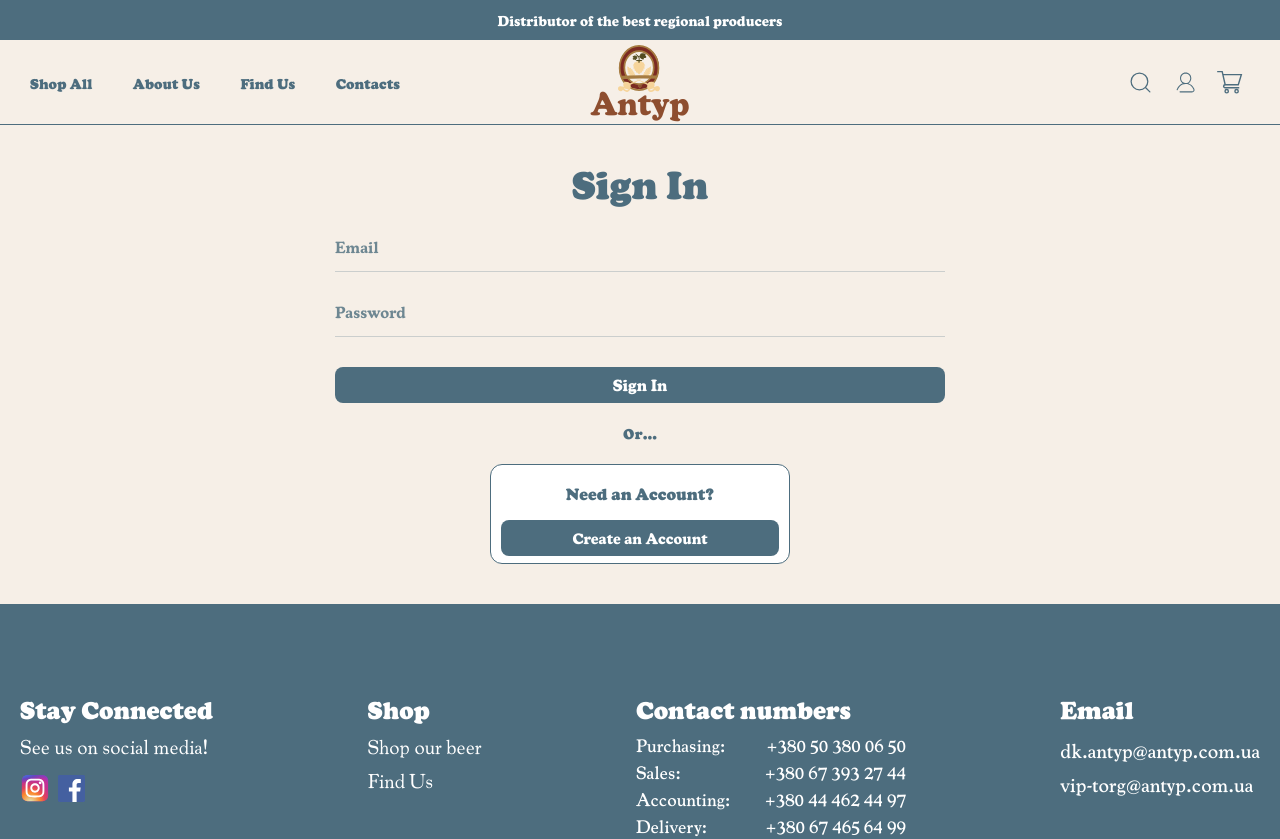
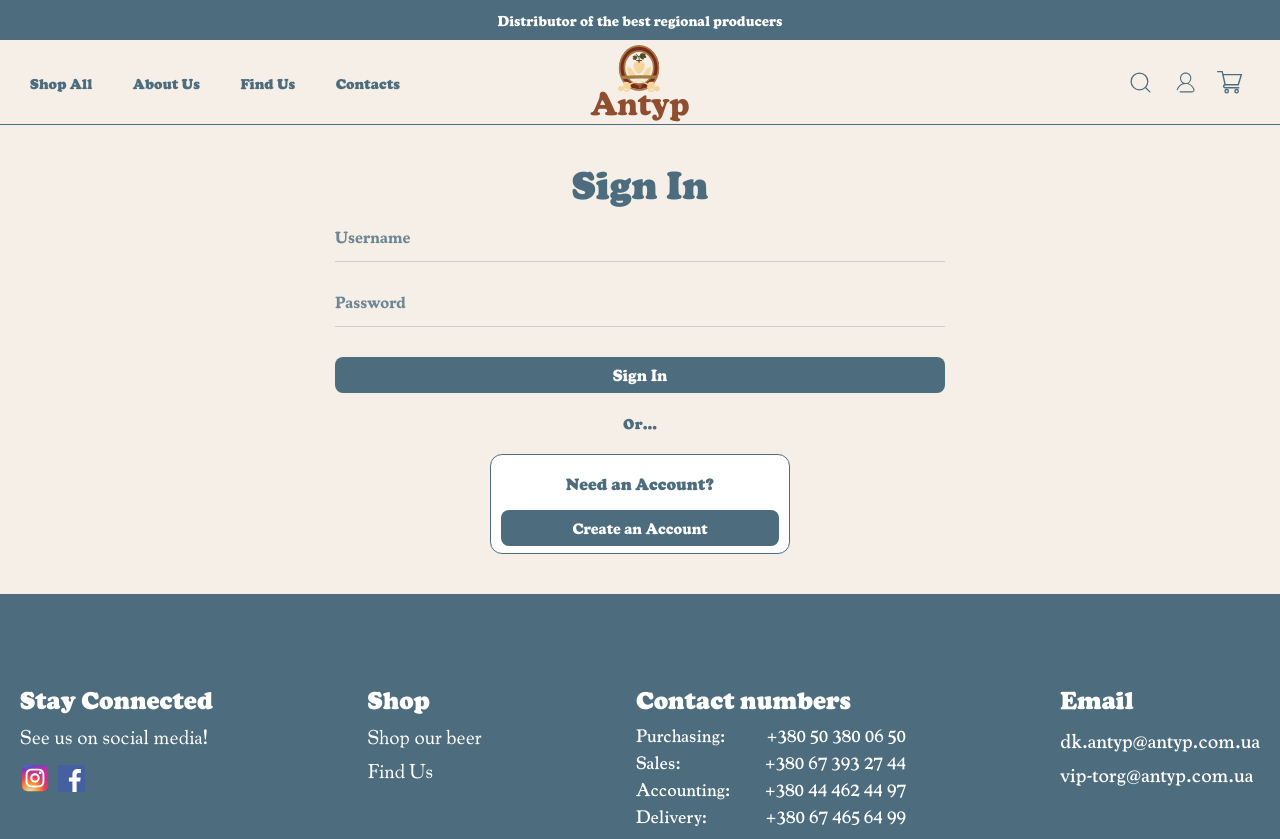
Before and after one commit to ZubMaksym/antyp-ecommerce-app, a Next.js app: page /login in a window 1280 px wide. Shown: the top 839 px of the page. Built offline with nearby package versions, Linux system fonts and the light colour scheme.

Commit message:
implement login validation

```diff
--- a/src/app/login/page.tsx
+++ b/src/app/login/page.tsx
@@ -1,19 +1,79 @@
-import EmailInput from '@/components/ui/EmailInput';
+'use client';
+import UsernameInput from '@/components/ui/UsernameInput';
 import { PasswordInput } from '@/components/ui/PasswordInput';
 import Button from '@/components/ui/Button';
 import Link from 'next/link';
+import { useForm, SubmitHandler } from 'react-hook-form'; // <- Ось тут
+import { LoginFormFields } from '@/types/componentTypes';
+import { yupResolver } from '@hookform/resolvers/yup';
+import { LoginValidationSchema } from '@/schemas/LoginValidationSchema';
+import { useRouter } from 'next/navigation';
+import { useState } from 'react';
+
 
 const LoginPage = () => {
+    const router = useRouter();
+    const [accessToken, setAccessToken] = useState<string | null>(null);
+    const [error, setError] = useState<string | null>(null);
+
+    const { register, handleSubmit, formState: { errors } } = useForm<LoginFormFields>({
+        resolver: yupResolver(LoginValidationSchema),
+        mode: 'onChange',
+    });
+
+    const onSubmit: SubmitHandler<LoginFormFields> = async (data) => {
+        try {
+            setError(null);
+
+            const res = await fetch('http://62.171.154.171:5000/login', {
+                method: 'POST',
+                headers: {
+                    'Content-Type': 'application/json',
+                },
+                body: JSON.stringify({
+                    username: data.username,
+                    password: data.password,
+                    twoFactorCode: '',
+                }),
+                credentials: 'include',
+            });
+
+            if (!res.ok) {
+                throw new Error('Failed to login');
+            }
+
+            const result = await res.json();
+            setAccessToken(result.accessToken);
+            if (result.role === 'ADMIN') router.push('/admin');
+        } catch (error: any) {
+            console.error(error);
+            setError(error.message || 'Something went wrong');
+        }
+    };
+
     return (
         <section className='mt-[30px] mb-[40px] flex justify-center'>
             <div className='flex flex-col justify-center items-center'>
                 <h1 className='text-[38px] font-black text-center text-[#4d6d7e]'>Sign In</h1>
-                <form className='md:w-[610px] px-[20px] md:px-0 *:first:mt-[10px] *:mt-[15px] *:last:mt-[30px]'>
-                    <EmailInput />
-                    <PasswordInput />
-                    <Button apearence='primary' classname='w-full h-[36px]'>
+                <form
+                    className='md:w-[610px] px-[20px] md:px-0'
+                    onSubmit={handleSubmit(onSubmit)}
+                >
+                    <UsernameInput
+                        register={register}
+                        errors={errors}
+                        errorMessage={errors.username?.message}
+                    />
+                    <PasswordInput
+                        register={register}
+                        errors={errors}
+                        errorMessage={errors.password?.message}
+                        classname='mt-[15px]'
+                    />
+                    <Button apearence='primary' classname='w-full h-[36px] mt-[30px]'>
                         <span className='font-extrabold'>Sign In</span>
                     </Button>
+                    {error && <p className='text-red-500 mt-2'>{error}</p>}
                 </form>
                 <div className='my-[20px] text-[#4d6d7e] text-[14px] font-black'>
                     Or...
--- a/src/components/ui/EmailInput.tsx
+++ /dev/null
@@ -1,11 +0,0 @@
-const EmailInput = () => {
-  return (
-    <input
-        type='email'
-        placeholder='Email'
-        className='w-full text-[#4d6d7e] font-black h-[50px] border-b border-[#CBCECD] focus:outline-0 placeholder:text-[16px] placeholder:text-[#6E8792] placeholder:font-bold'
-    />
-  );
-};
-
-export default EmailInput;
--- a/src/components/ui/PasswordInput.tsx
+++ b/src/components/ui/PasswordInput.tsx
@@ -1,9 +1,21 @@
-export const PasswordInput = () => {
+import { PasswordInputProps } from '@/types/componentTypes';
+import classNames from 'classnames';
+
+export const PasswordInput = ({ register, errors, errorMessage, classname }: PasswordInputProps) => {
   return (
-    <input
+    <>
+      <input
+        {...register?.('password')}
         type='password'
         placeholder='Password'
-        className='w-full text-[#4d6d7e] font-black h-[50px] border-b border-[#CBCECD] focus:outline-0 placeholder:text-[16px] placeholder:text-[#6E8792] placeholder:font-bold'
-    />
+        className={classNames(
+          'block w-full text-[#4d6d7e] font-black h-[50px] border-b border-[#CBCECD] focus:outline-0 placeholder:text-[16px] placeholder:text-[#6E8792] placeholder:font-bold',
+          classname
+        )}
+      />
+      {
+        errors?.['password'] && <p className='w-full text-red-500'>{errorMessage}</p>
+      }
+    </>
   );
 };
--- /dev/null
+++ b/src/components/ui/UsernameInput.tsx
@@ -0,0 +1,19 @@
+import { UsernameInputProps } from '@/types/componentTypes';
+
+const UsernameInput = ({ register, errors, errorMessage }: UsernameInputProps) => {
+  return (
+    <>
+      <input
+        {...register?.('username')}
+        type='text'
+        placeholder='Username'
+        className='block w-full text-[#4d6d7e] font-black h-[50px] border-b border-[#CBCECD] focus:outline-0 placeholder:text-[16px] placeholder:text-[#6E8792] placeholder:font-bold'
+      />
+      {
+        errors?.['username'] && <p className='w-full text-red-500'>{errorMessage}</p>
+      }
+    </>
+  );
+};
+
+export default UsernameInput;
--- /dev/null
+++ b/src/schemas/LoginValidationSchema.ts
@@ -0,0 +1,10 @@
+import * as yup from 'yup';
+
+export const LoginValidationSchema = yup.object({
+    username: yup
+        .string()
+        .required('Це поле обов\'язкове'),
+    password: yup
+        .string()
+        .required('Це поле обов\'язкове'),
+});
```
Also changed, not shown: src/components/ui/AddToCartButton.tsx (+5 -5 lines), src/types/componentTypes.ts (+19 -0 lines).
